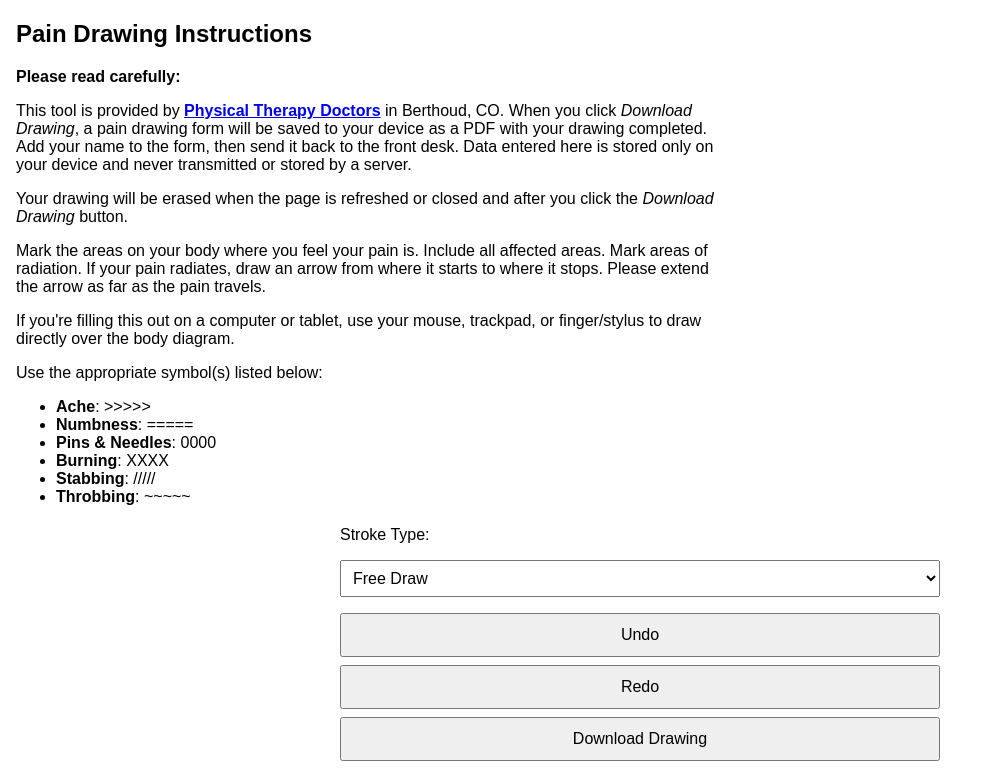
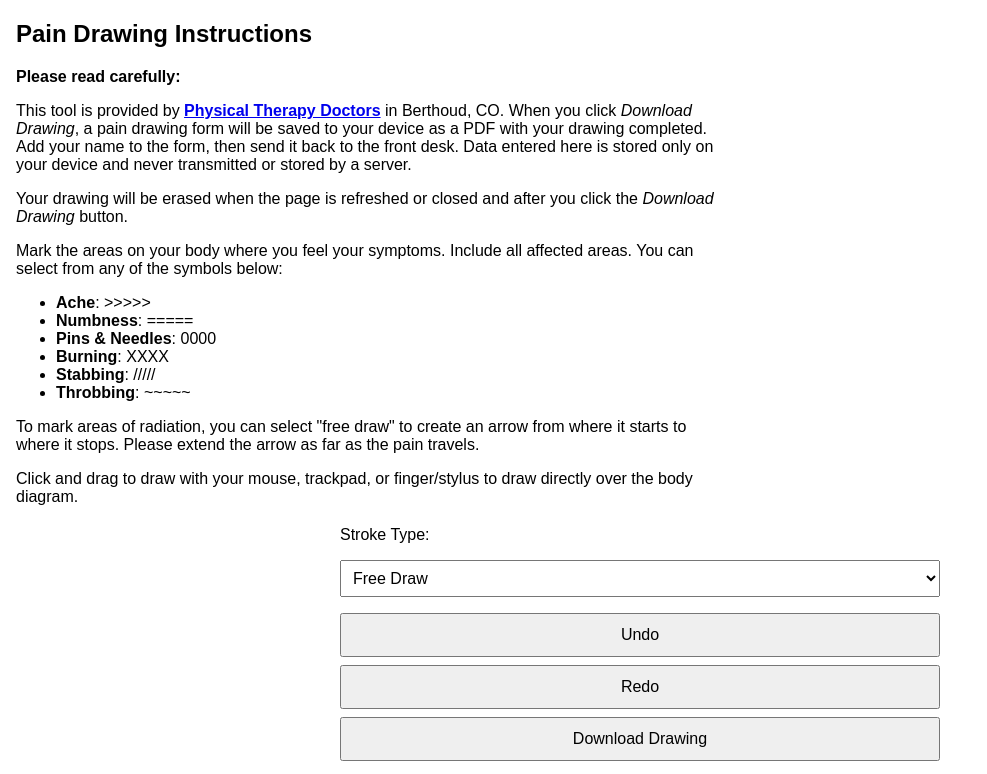
Before and after one commit to DebugSteven/pain-drawing, a plain HTML site: page index.html in a window 1280 px wide. Shown: the top 774 px of the page, without its empty margins (0-987 px from the left). Drawn offline with Linux system fonts and the light colour scheme.

Commit message:
update wording to reflect Sydni's from email 5-1-26

```diff
--- a/index.html
+++ b/index.html
@@ -25,17 +25,9 @@
             Your drawing will be erased when the page is refreshed or closed
             and after you click the <i>Download Drawing</i> button.
             <p>
-            Mark the areas on your body where you feel your pain is. Include
-            all affected areas. Mark areas of radiation. If your pain
-            radiates, draw an arrow from where it starts to where it stops.
-            Please extend the arrow as far as the pain travels.
+            Mark the areas on your body where you feel your symptoms. Include
+            all affected areas. You can select from any of the symbols below:
             </p>
-            <p>
-            If you're filling this out on a computer or tablet, use your
-            mouse, trackpad, or finger/stylus to draw directly over the body
-            diagram.
-            </p>
-            <p>Use the appropriate symbol(s) listed below:</p>
             <ul>
                 <li><strong>Ache</strong>: &gt;&gt;&gt;&gt;&gt;</li>
                 <li><strong>Numbness</strong>: =====</li>
@@ -44,6 +36,15 @@
                 <li><strong>Stabbing</strong>: /////</li>
                 <li><strong>Throbbing</strong>: ~~~~~</li>
             </ul>
+            <p>
+            To mark areas of radiation, you can select "free draw" to create
+            an arrow from where it starts to where it stops. Please extend the
+            arrow as far as the pain travels.
+            </p>
+            <p>
+            Click and drag to draw with your mouse, trackpad, or finger/stylus
+            to draw directly over the body diagram.
+            </p>
         </div>
 
         <form id="pain-form" class="form-container">
```
